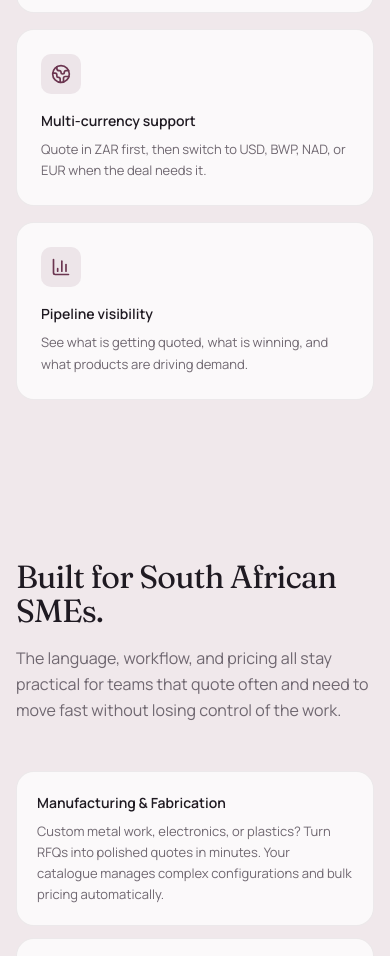
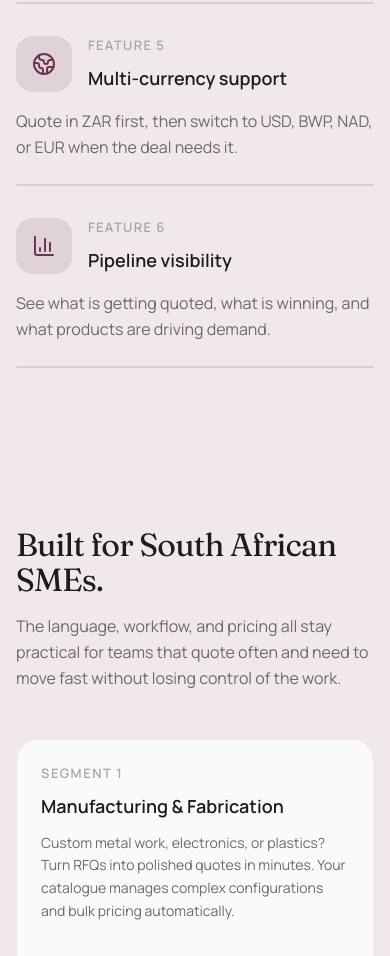
Before and after one commit to banya-labs/marii-landing-page, a Next.js app: page / in a window 390 px wide. Shown: the part 6094-7050 px from the top of the page. Built offline with nearby package versions, Linux system fonts and the light colour scheme; no server answers.

Commit message:
feat: redesign feature grid layout and add use case segments
Co-authored-by: Seward Mupereri <241727661+sewardrichard@users.noreply.github.com>

```diff
--- a/app/page.tsx
+++ b/app/page.tsx
@@ -991,24 +991,43 @@ export default function Home() {
           </p>
         </div>
 
-        <div className="grid gap-4 sm:grid-cols-2 lg:grid-cols-3">
-          {FEATURE_GRID.map((feature) => {
+        <div className="space-y-8 lg:space-y-12">
+          {FEATURE_GRID.map((feature, index) => {
             const Icon = feature.icon;
+            const isEven = index % 2 === 0;
 
             return (
               <div
                 key={feature.title}
-                className="rounded-[18px] p-6"
-                style={{
-                  background: isDark ? 'rgba(42,36,41,0.60)' : 'rgba(255,255,255,0.75)',
-                  border: isDark ? '1px solid rgba(211,203,207,0.08)' : '1px solid rgba(31,26,34,0.07)',
-                }}
+                className={`flex flex-col gap-6 sm:gap-8 ${isEven ? 'lg:flex-row' : 'lg:flex-row-reverse'} lg:items-center`}
               >
-                <div className="mb-4 flex h-10 w-10 items-center justify-center rounded-[10px]" style={{ background: 'rgba(107,53,80,0.10)' }}>
-                  <Icon className="h-5 w-5" style={{ color: BRAND }} />
+                <div className="flex-1 relative">
+                  <div className="flex flex-col space-y-4">
+                    <div className="flex items-start gap-4">
+                      <div
+                        className="flex-shrink-0 flex h-14 w-14 items-center justify-center rounded-xl"
+                        style={{ background: 'rgba(107,53,80,0.12)' }}
+                      >
+                        <Icon className="h-6 w-6" style={{ color: BRAND }} />
+                      </div>
+                      <div>
+                        <p className="text-[13px] uppercase tracking-[0.1em] font-semibold text-[#a8a5ac] dark:text-[#8d8691]">Feature {index + 1}</p>
+                        <p className="mt-2 text-lg font-semibold text-[#1f1a22] dark:text-[#f0e8eb]">{feature.title}</p>
+                      </div>
+                    </div>
+                    <p className="text-base leading-relaxed text-[#6f6770] dark:text-[#b8adb5]">{feature.desc}</p>
+                  </div>
                 </div>
-                <p className="mb-2 text-[14px] font-semibold text-[#1f1a22] dark:text-[#f0e8eb]">{feature.title}</p>
-                <p className="text-[13px] leading-relaxed text-[#6f6770]">{feature.desc}</p>
+                <div className="flex-1 relative h-64 lg:h-80 rounded-2xl overflow-hidden" style={{
+                  background: isDark ? 'rgba(42,36,41,0.40)' : 'rgba(107,53,80,0.06)',
+                  border: isDark ? '1px solid rgba(211,203,207,0.08)' : '1px solid rgba(107,53,80,0.10)'
+                }}>
+                  <div className="absolute inset-0 flex items-center justify-center">
+                    <div className="text-center text-[#a8a5ac] dark:text-[#8d8691]">
+                      <Icon className="h-20 w-20 mx-auto opacity-20" style={{ color: BRAND }} />
+                    </div>
+                  </div>
+                </div>
               </div>
             );
           })}
@@ -1029,20 +1048,53 @@ export default function Home() {
           </p>
         </div>
 
-        <div className="grid gap-3 sm:grid-cols-2 lg:grid-cols-3">
-          {USE_CASES.map((item) => (
-            <div
-              key={item.title}
-              className="rounded-[18px] p-5"
-              style={{
-                background: isDark ? 'rgba(42,36,41,0.60)' : 'rgba(255,255,255,0.75)',
-                border: isDark ? '1px solid rgba(211,203,207,0.08)' : '1px solid rgba(31,26,34,0.07)',
-              }}
-            >
-              <p className="text-[14px] font-semibold text-[#1f1a22] dark:text-[#f0e8eb]">{item.title}</p>
-              <p className="mt-2 text-[13px] leading-relaxed text-[#6f6770]">{item.desc}</p>
-            </div>
-          ))}
+        <div className="grid gap-4 sm:gap-5 grid-cols-1 sm:grid-cols-2 lg:grid-cols-3 lg:auto-rows-max">
+          {USE_CASES.map((item, index) => {
+            // Create varying heights for visual interest (bento style)
+            const heights = ['lg:row-span-1', 'lg:row-span-1', 'lg:row-span-2', 'lg:row-span-1', 'lg:row-span-1', 'lg:row-span-2'];
+            const heightClass = heights[index % heights.length];
+
+            return (
+              <div
+                key={item.title}
+                className={`group relative rounded-[22px] p-6 overflow-hidden transition-all hover:shadow-lg ${heightClass}`}
+                style={{
+                  background: isDark ? 'rgba(42,36,41,0.60)' : 'rgba(255,255,255,0.75)',
+                  border: isDark ? '1px solid rgba(211,203,207,0.08)' : '1px solid rgba(31,26,34,0.07)',
+                }}
+              >
+                {/* Accent line */}
+                <div
+                  className="absolute top-0 left-0 h-1 w-0 group-hover:w-full transition-all duration-300"
+                  style={{ background: BRAND }}
+                />
+
+                <div className="relative h-full flex flex-col">
+                  <div className="flex-1">
+                    <p className="text-[13px] uppercase tracking-[0.12em] font-semibold text-[#a8a5ac] dark:text-[#8d8691] mb-2">
+                      Segment {index + 1}
+                    </p>
+                    <h3 className="text-lg sm:text-base lg:text-lg font-semibold text-[#1f1a22] dark:text-[#f0e8eb]">
+                      {item.title}
+                    </h3>
+                    <p className="mt-3 text-sm leading-relaxed text-[#6f6770] dark:text-[#b8adb5]">
+                      {item.desc}
+                    </p>
+                  </div>
+
+                  {/* Hover CTA indicator */}
+                  <div className="mt-6 pt-6 border-t border-[rgba(107,53,80,0.08)] dark:border-[rgba(211,203,207,0.04)] opacity-0 group-hover:opacity-100 transition-opacity">
+                    <span className="text-xs font-semibold text-[#6b3550] dark:text-[#d4a5bf] flex items-center gap-2">
+                      Learn more
+                      <svg className="w-3 h-3 group-hover:translate-x-1 transition-transform" fill="none" stroke="currentColor" viewBox="0 0 24 24">
+                        <path strokeLinecap="round" strokeLinejoin="round" strokeWidth={2} d="M9 5l7 7-7 7" />
+                      </svg>
+                    </span>
+                  </div>
+                </div>
+              </div>
+            );
+          })}
         </div>
       </section>
 
```
